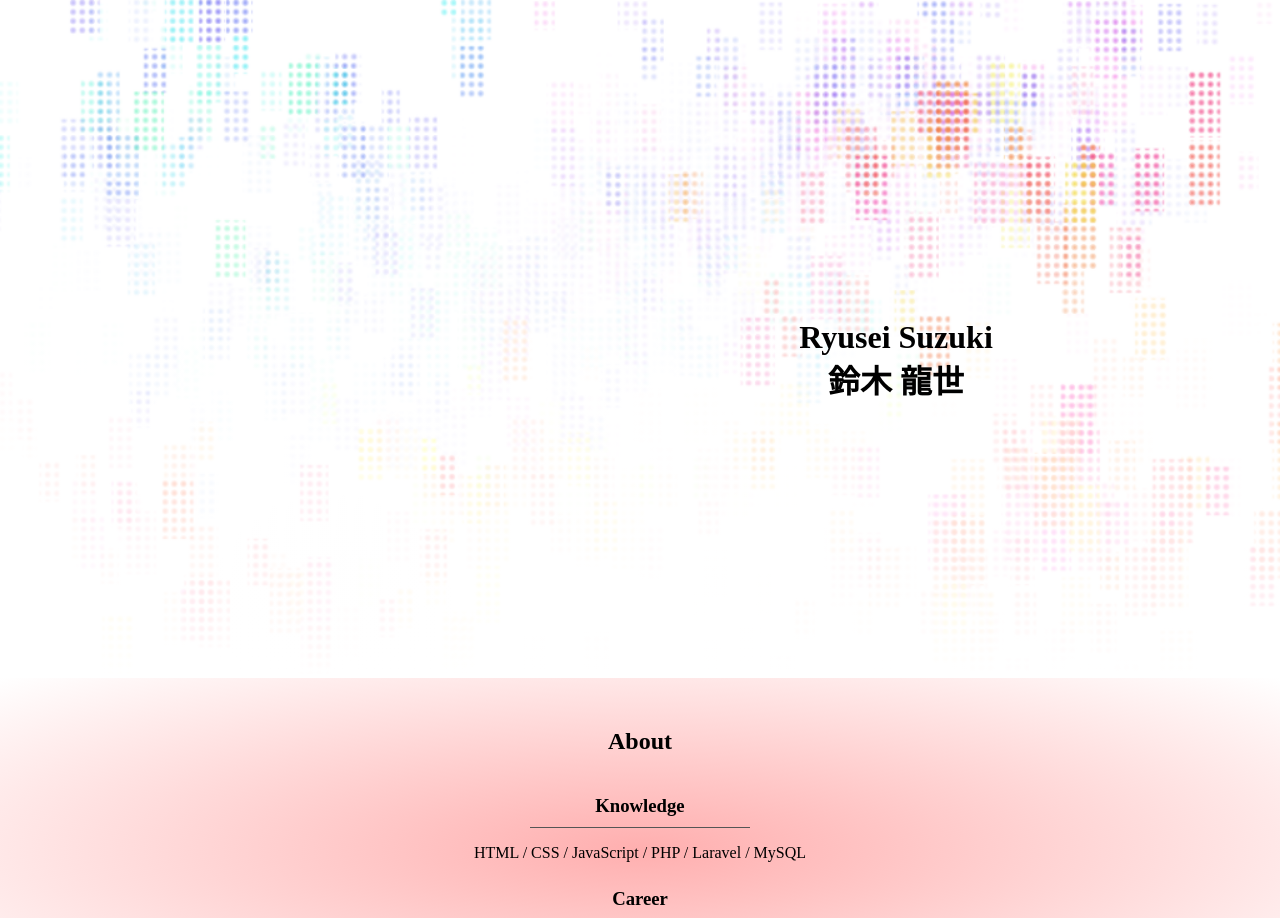
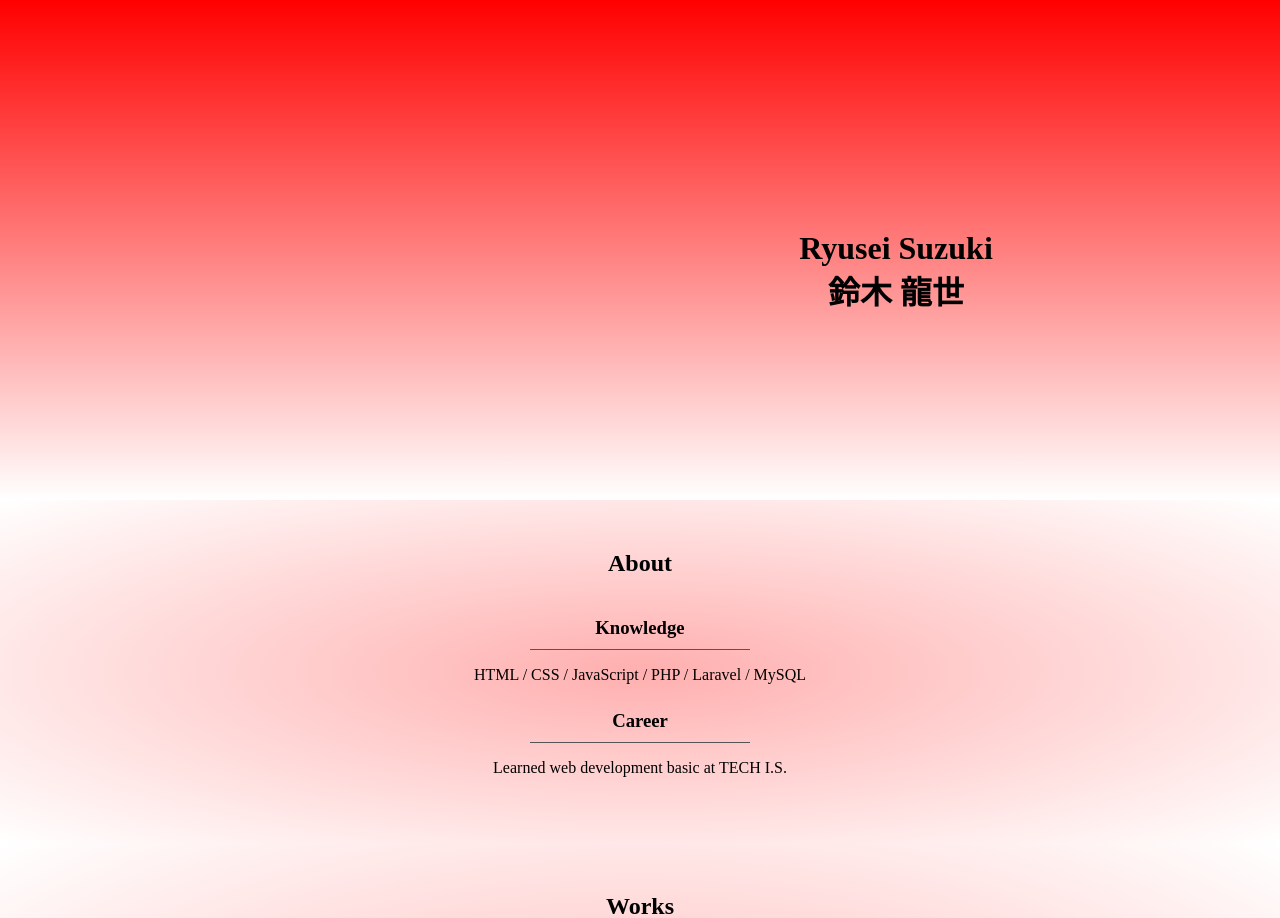
Before and after one commit to Ryusei-tree/portfolio, a PHP site: page /index.html in a window 1280 px wide. Shown: the top 918 px of the page. Run offline with PHP 8.4, Linux system fonts and the light colour scheme; some libraries are stand-ins or nearby versions; some web fonts are replaced.

Commit message:
changed head-background.png into colored background

```diff
--- a/index.html
+++ b/index.html
@@ -21,7 +21,7 @@
     <main>
         <div class="main-content main-head">
             <div class="head-background">
-                <img src="img/head_background.png" alt="Ryusei Suzuki portfolio">
+                <!-- <img src="img/head_background.png" alt="Ryusei Suzuki portfolio"> -->
             </div>
 
             <h1>Ryusei Suzuki<br>
--- a/style.css
+++ b/style.css
@@ -37,8 +37,11 @@ MAIN design
 }
 
 .head-background {
+    /* width: 100%;
+    position: relative; */
     width: 100%;
-    position: relative;
+    height: 500px;
+    background: #ff0000;
 }
 
 .head-background::before {
```
